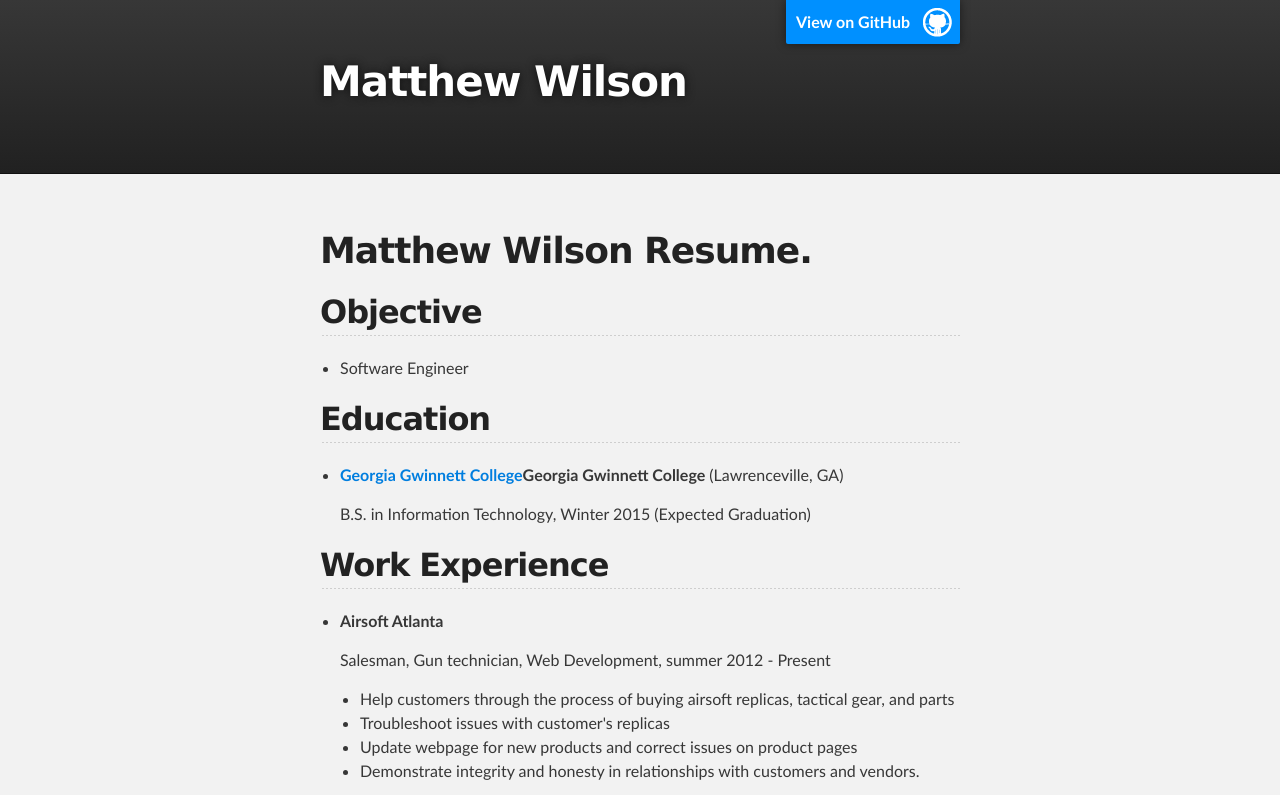
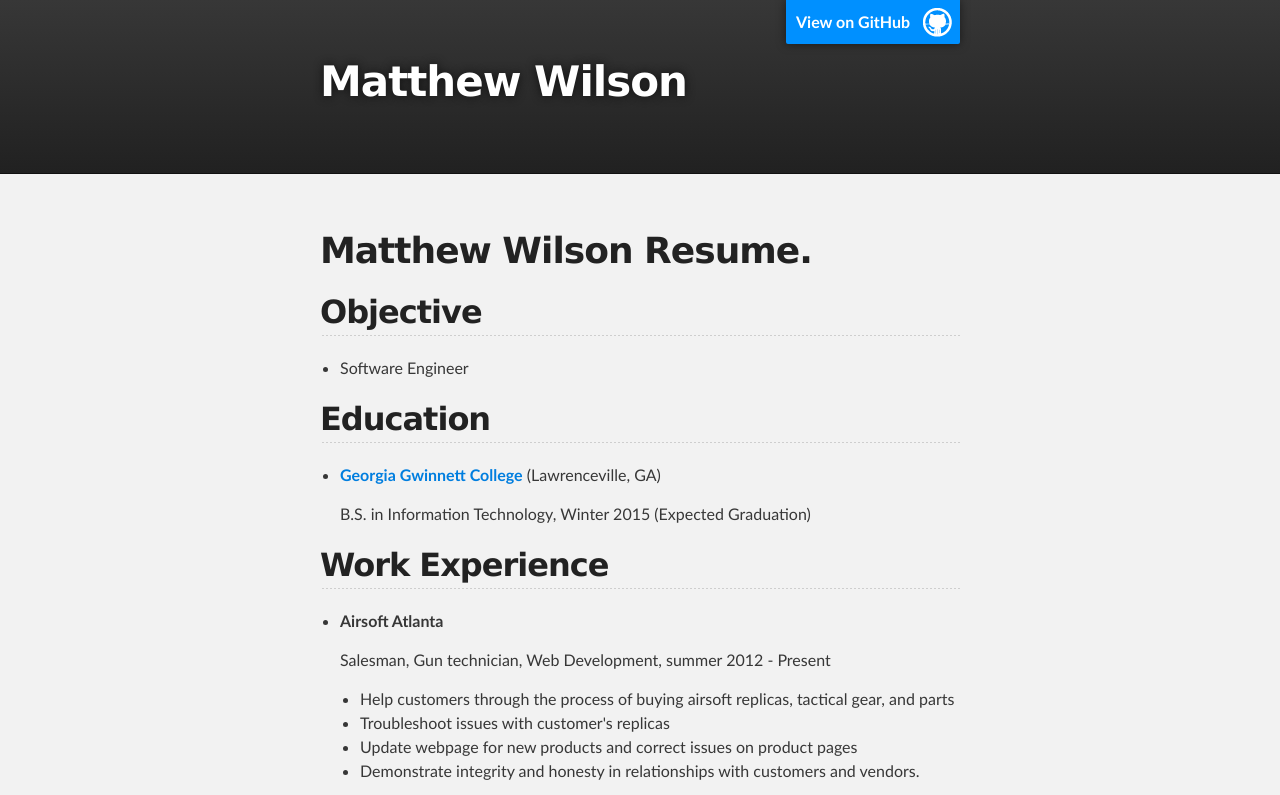
Before and after one commit to mwilson10/mwilson10.github.io, a plain HTML site: page index.html in a window 1280 px wide. Shown: the top 795 px of the page. Drawn offline with Linux system fonts and the light colour scheme.

```diff
--- a/index.html
+++ b/index.html
@@ -43,7 +43,7 @@
 
 <ul>
 <li>
-<p><strong><a href=" http://www.ggc.edu/ ">Georgia Gwinnett College</a>Georgia Gwinnett College</strong> (Lawrenceville, GA)</p>
+<p><strong><a href=" http://www.ggc.edu/ ">Georgia Gwinnett College</a></strong> (Lawrenceville, GA)</p>
 
 
 
```
